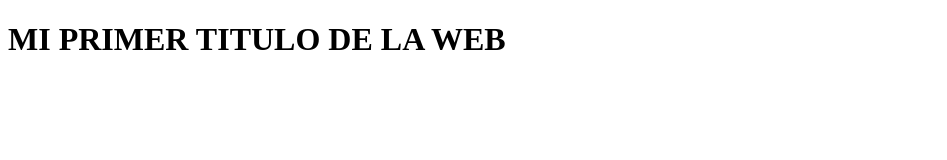
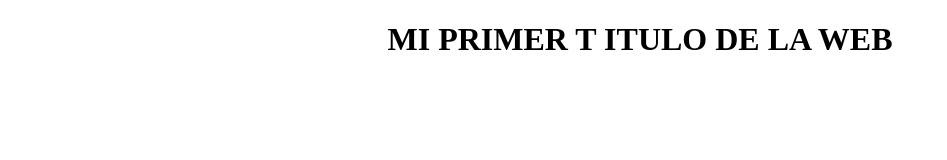
Before and after one commit to Eospino2025/clase-24, a plain HTML site: page index.html in a window 1280 px wide. Shown: the whole page, without its empty margins (0-947 px from the left). Drawn offline with Linux system fonts and the light colour scheme.

Commit message:
centramos elt iulo

```diff
--- a/index.html
+++ b/index.html
@@ -6,6 +6,6 @@
     <title>mi primera pagina</title>
 </head>
 <body>
-    <h1>MI PRIMER TITULO DE LA WEB</h1>
+    <center><h1>MI PRIMER T ITULO DE LA WEB</h1></center>
 </body>
 </html>
```
